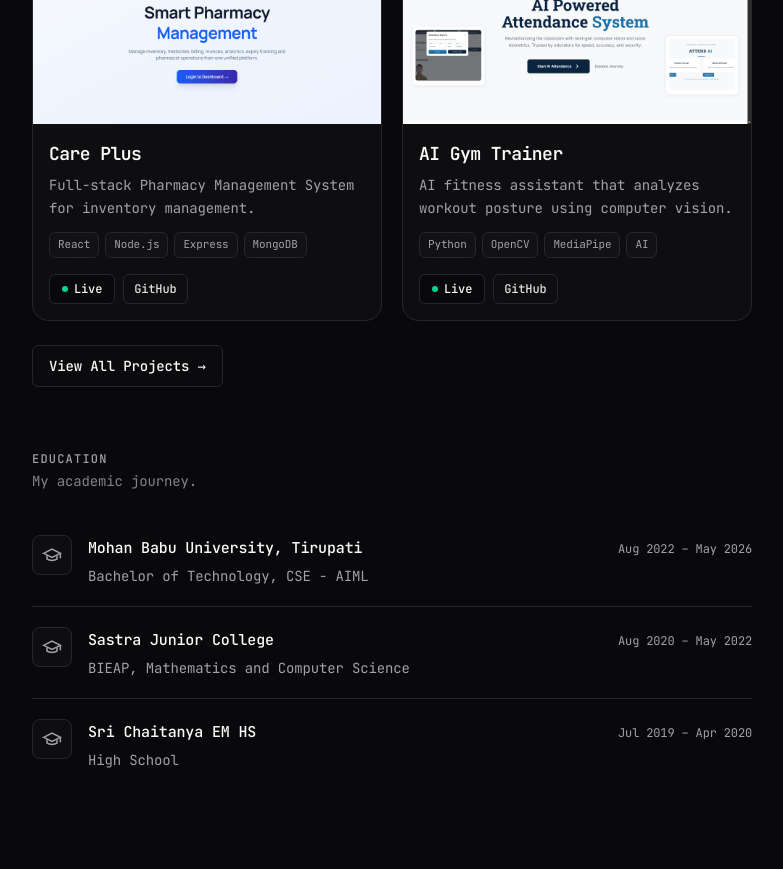
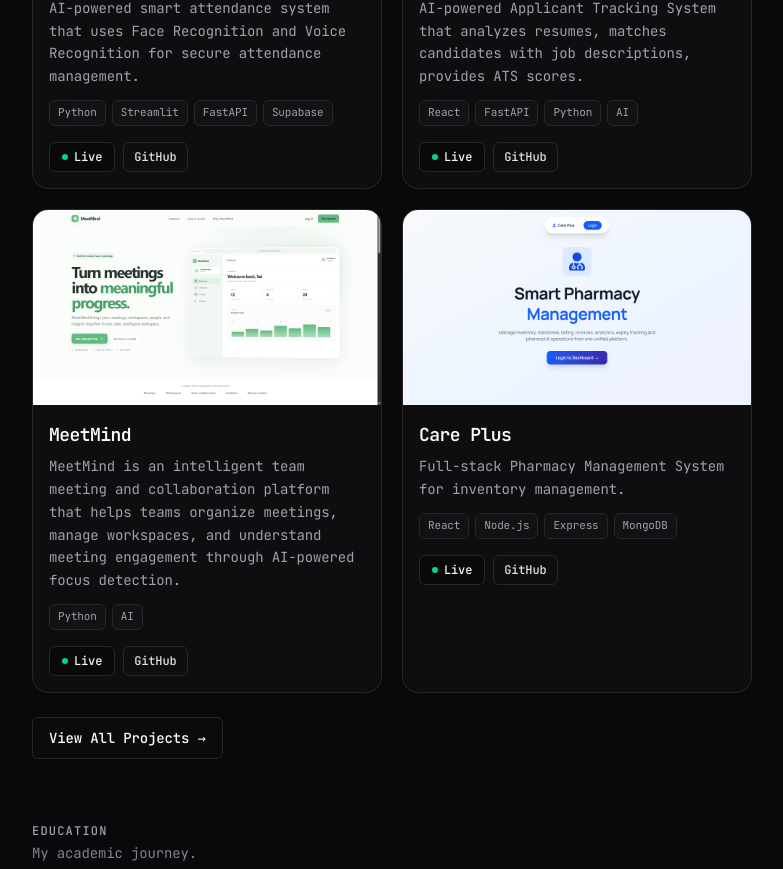
Before and after one commit to KalyanSai956/My_Portfolio, a React (Vite) app: page / in a window 1280 px wide. Shown: the part 1620-2489 px from the top of the page, without its empty margins (248-1031 px from the left). Built offline with nearby package versions, Linux system fonts and the light colour scheme.

Commit message:
meetmind

```diff
--- a/src/App.jsx
+++ b/src/App.jsx
@@ -9,6 +9,7 @@ import { Routes, Route, Link } from "react-router-dom";
 import Navbar from "@/components/ui/Navbar";
 import SmartHire from "@/assets/projects/SmartHire.png";
 import Projxty from "@/assets/experience/company_projxty.png";
+import MeetMind from "@/assets/projects/MeetMind.png";
 const education = [
   {
     institution: "Mohan Babu University, Tirupati",
@@ -81,6 +82,15 @@ const projects = [
     gradient: "from-violet-500/20 via-purple-500/10 to-fuchsia-500/20",
   },
   {
+    title: "MeetMind",
+    image: MeetMind,
+    desc: "MeetMind is an intelligent team meeting and collaboration platform that helps teams organize meetings, manage workspaces, and understand meeting engagement through AI-powered focus detection.",
+    tags: ["Python", "AI"],
+    live: "#",
+    github: "https://github.com/KalyanSai956/meetmind",
+    gradient: "from-orange-500/20 via-red-500/10 to-yellow-500/20",
+  },
+  {
     title: "Care Plus",
     image: carePlus,
     desc: "Full-stack Pharmacy Management System for inventory management.",
@@ -88,15 +98,6 @@ const projects = [
     live: "https://care-plus-frontend.vercel.app/",
     github: "https://github.com/KalyanSai956/care-plus-backend",
     gradient: "from-emerald-500/20 via-green-500/10 to-teal-500/20",
-  },
-  {
-    title: "AI Gym Trainer",
-    image: attendAI,
-    desc: "AI fitness assistant that analyzes workout posture using computer vision.",
-    tags: ["Python", "OpenCV", "MediaPipe", "AI"],
-    live: "#",
-    github: "https://github.com/yourusername/AIGymTrainer",
-    gradient: "from-orange-500/20 via-red-500/10 to-yellow-500/20",
   },
 ];
 
@@ -328,7 +329,7 @@ hover:text-white
           </div>
         </Section>
 
-        {/* <GithubActivity /> */}
+        <GithubActivity />
 
         {/* Featured Projects */}
         <Section eyebrow="FEATURED PROJECTS" subtitle="Things I've built and shipped.">
--- a/src/Projects.jsx
+++ b/src/Projects.jsx
@@ -4,6 +4,7 @@ import Navbar from "@/components/ui/Navbar";
 import attendAI from "@/assets/projects/attendAI.png";
 import carePlus from "@/assets/projects/carePlus.png";
 import SmartHire from "@/assets/projects/SmartHire.png";
+import MeetMind from "@/assets/projects/MeetMind.png";
 const CATEGORIES = [
   { label: "All", value: "all" },
   { label: "AIML", value: "aiml" },
@@ -30,12 +31,12 @@ const AIProjects = [
     gradient: "from-violet-500/20 via-purple-500/10 to-fuchsia-500/20",
   },
   {
-    title: "AI Gym Trainer",
-    image: attendAI,
-    desc: "AI fitness assistant that analyzes workout posture using computer vision.",
-    tags: ["Python", "OpenCV", "MediaPipe", "AI"],
+    title: "MeetMind",
+    image: MeetMind,
+    desc: "MeetMind is an intelligent team meeting and collaboration platform that helps teams organize meetings, manage workspaces, and understand meeting engagement through AI-powered focus detection.",
+    tags: ["Python", "AI"],
     live: "#",
-    github: "https://github.com/yourusername/AIGymTrainer",
+    github: "https://github.com/KalyanSai956/meetmind",
     gradient: "from-orange-500/20 via-red-500/10 to-yellow-500/20",
   },
 ];
```
Also changed, not shown: src/assets/projects/MeetMind.png (added).
